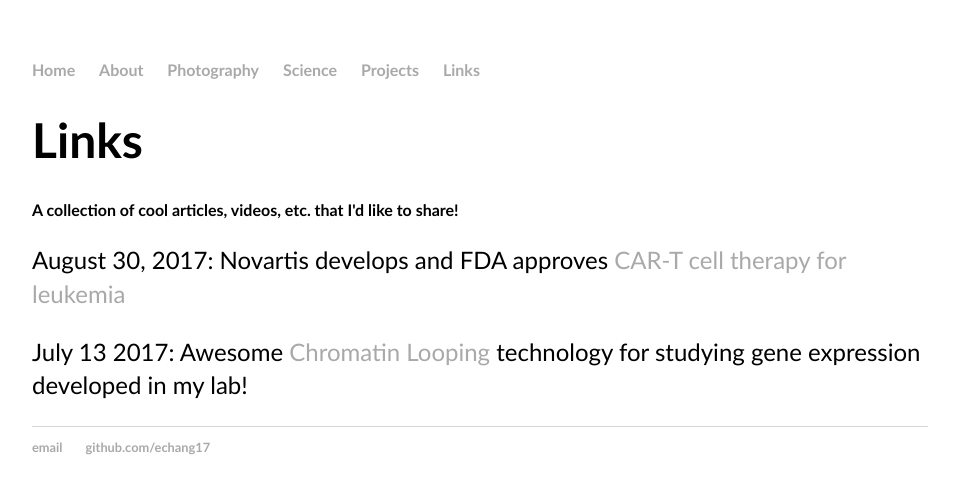
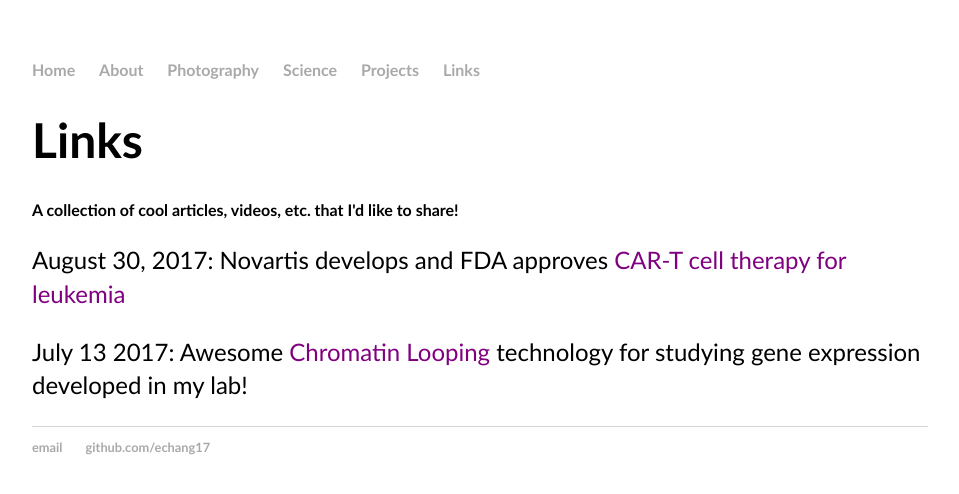
Before and after one commit to echang17/echang17.github.io, a Jekyll site: the page built from links/index.html, in a window 1280 px wide. Shown: the top 494 px of the page, without its empty margins (160-1119 px from the left). Built offline with Jekyll 4.4.1, drawn with Linux system fonts in a browser that asks for light colours.

Commit message:
Update main.css

```diff
--- a/css/main.css
+++ b/css/main.css
@@ -75,6 +75,11 @@ ul.posts li {
 
 .blurb p{
     color: black;
+
+}
+
+.blurb a {
+    color: purple;
 }
 
 .gallery {
```
